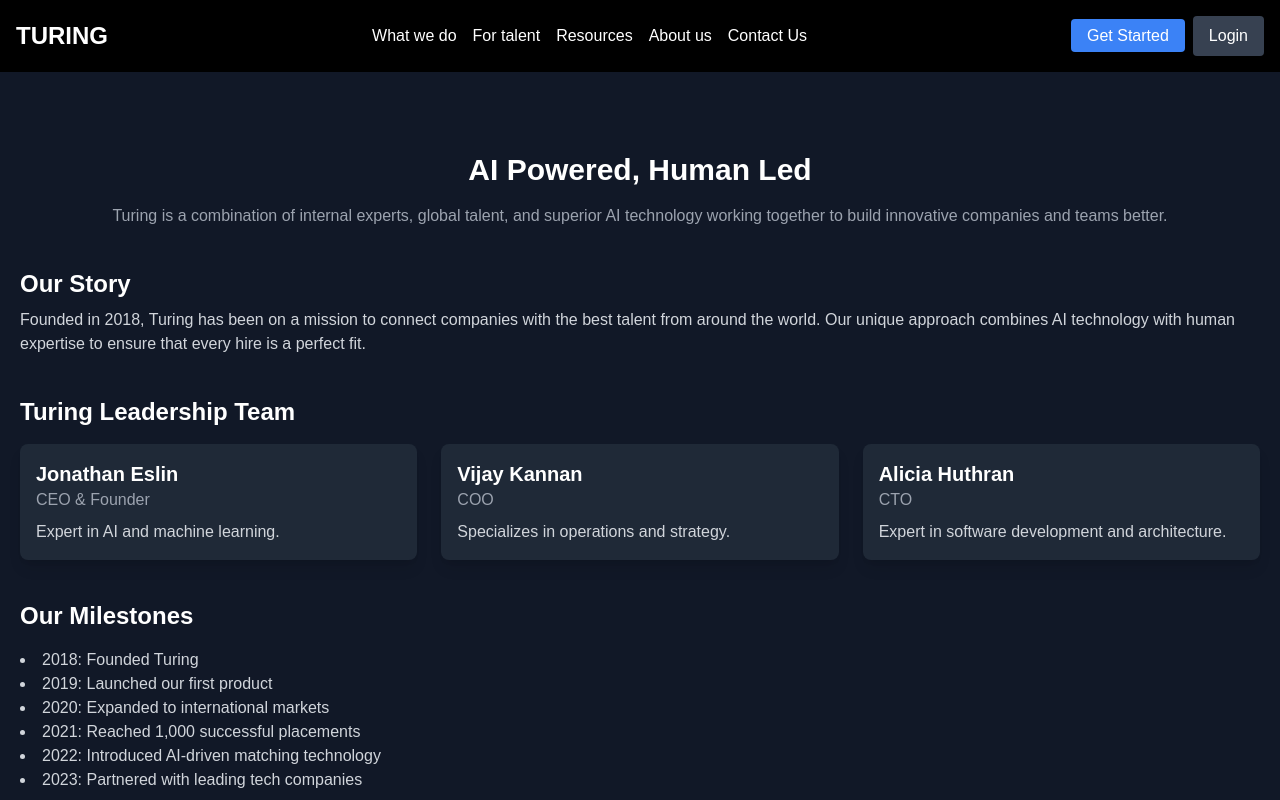
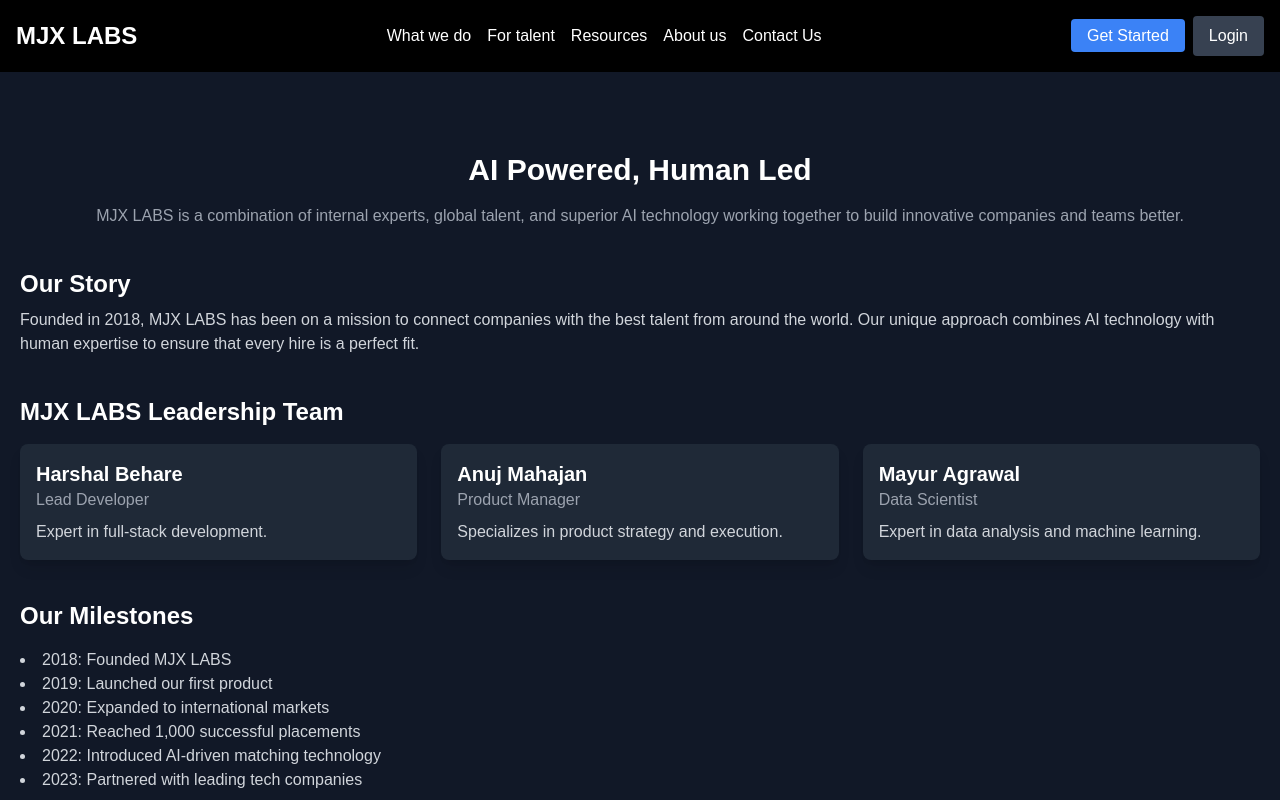
Before and after one commit to Harshal-behare/mjxlabs, a Next.js app: page /about in a window 1280 px wide. Shown: the top 800 px of the page. Built offline with nearby package versions, Linux system fonts and the light colour scheme.

Commit message:
changed the names of turing to mjx and added the names of members

```diff
--- a/src/app/about/page.js
+++ b/src/app/about/page.js
@@ -6,37 +6,37 @@ const About = () => {
   return ( <div className="py-20 px-5 bg-gray-900 text-white min-h-screen flex flex-col">
     <h1 className="text-3xl font-bold text-center">AI Powered, Human Led</h1>
     <p className="text-center mt-4 text-gray-400">
-      Turing is a combination of internal experts, global talent, and superior AI technology working together to build innovative companies and teams better.
+      MJX LABS is a combination of internal experts, global talent, and superior AI technology working together to build innovative companies and teams better.
     </p>
 
     <h2 className="text-2xl font-bold mt-10">Our Story</h2>
     <p className="mt-2 text-gray-300">
-      Founded in 2018, Turing has been on a mission to connect companies with the best talent from around the world. Our unique approach combines AI technology with human expertise to ensure that every hire is a perfect fit.
+      Founded in 2018, MJX LABS has been on a mission to connect companies with the best talent from around the world. Our unique approach combines AI technology with human expertise to ensure that every hire is a perfect fit.
     </p>
 
-    <h2 className="text-2xl font-bold mt-10">Turing Leadership Team</h2>
+    <h2 className="text-2xl font-bold mt-10">MJX LABS Leadership Team</h2>
     <div className="grid grid-cols-1 md:grid-cols-2 lg:grid-cols-3 gap-6 mt-4">
       <div className="bg-gray-800 p-4 rounded-lg shadow-lg">
-        <h3 className="text-xl font-semibold">Jonathan Eslin</h3>
-        <p className="text-gray-400">CEO & Founder</p>
-        <p className="text-gray-300 mt-2">Expert in AI and machine learning.</p>
+        <h3 className="text-xl font-semibold">Harshal Behare</h3>
+        <p className="text-gray-400">Lead Developer</p>
+        <p className="text-gray-300 mt-2">Expert in full-stack development.</p>
       </div>
       <div className="bg-gray-800 p-4 rounded-lg shadow-lg">
-        <h3 className="text-xl font-semibold">Vijay Kannan</h3>
-        <p className="text-gray-400">COO</p>
-        <p className="text-gray-300 mt-2">Specializes in operations and strategy.</p>
+        <h3 className="text-xl font-semibold">Anuj Mahajan</h3>
+        <p className="text-gray-400">Product Manager</p>
+        <p className="text-gray-300 mt-2">Specializes in product strategy and execution.</p>
       </div>
       <div className="bg-gray-800 p-4 rounded-lg shadow-lg">
-        <h3 className="text-xl font-semibold">Alicia Huthran</h3>
-        <p className="text-gray-400">CTO</p>
-        <p className="text-gray-300 mt-2">Expert in software development and architecture.</p>
+        <h3 className="text-xl font-semibold">Mayur Agrawal</h3>
+        <p className="text-gray-400">Data Scientist</p>
+        <p className="text-gray-300 mt-2">Expert in data analysis and machine learning.</p>
       </div>
     </div>
 
     <h2 className="text-2xl font-bold mt-10">Our Milestones</h2>
     <div className="mt-4">
       <ul className="list-disc list-inside text-gray-300">
-        <li>2018: Founded Turing</li>
+        <li>2018: Founded MJX LABS</li>
         <li>2019: Launched our first product</li>
         <li>2020: Expanded to international markets</li>
         <li>2021: Reached 1,000 successful placements</li>
@@ -61,14 +61,14 @@ const About = () => {
       </div>
     </div>
 
-    <h2 className="text-2xl font-bold mt-10">Ways to Engage with Turing</h2>
+    <h2 className="text-2xl font-bold mt-10">Ways to Engage with MJX LABS</h2>
     <div className="flex flex-wrap justify-center gap-4 mt-4">
       <div className="bg-blue-600 text-white p-4 rounded-lg shadow-lg">
         <h3 className="font-bold">Start Your Journey</h3>
         <p>Innovate your business with AI-powered talent.</p>
       </div>
       <div className="bg-green-600 text-white p-4 rounded-lg shadow-lg">
-        <h3 className="font-bold">Work at Turing</h3>
+        <h3 className="font-bold">Work at MJX LABS</h3>
         <p>Join our AI infrastructure company.</p>
       </div>
       <div className="bg-purple-600 text-white p-4 rounded-lg shadow-lg">
--- a/src/app/blog/page.js
+++ b/src/app/blog/page.js
@@ -5,7 +5,7 @@ import React from "react";
 const Blog = () => {
   return (
     <div className="bg-gray-900 text-white min-h-screen flex flex-col p-5">
-      <h1 className="text-3xl font-bold text-center mt-10">Turing Blog</h1>
+      <h1 className="text-3xl font-bold text-center mt-10">MJX LABS Blog</h1>
       <p className="text-center mt-4 text-gray-400">
         AI-powered, human-led stories to inspire business innovation and transformation.
       </p>
--- a/src/app/clients/page.js
+++ b/src/app/clients/page.js
@@ -2,7 +2,7 @@ export default function ClientsLogin() {
   return (
     <div className="flex items-center justify-center min-h-screen p-8 bg-gray-100">
       <div className="bg-white p-8 rounded shadow-md w-full max-w-md">
-        <h2 className="text-2xl font-bold mb-6">Sign in</h2>
+        <h2 className="text-2xl font-bold mb-6">Sign in to MJX LABS</h2>
         <div className="mb-4">
           <label className="block text-sm font-medium text-gray-700">Email</label>
           <input
--- a/src/app/components/Header.js
+++ b/src/app/components/Header.js
@@ -27,7 +27,7 @@ export default function Header() {
 
   return (
     <header className="flex justify-between items-center p-4 bg-black text-white">
-      <Link href="/" className="text-2xl font-bold">TURING</Link>
+      <Link href="/" className="text-2xl font-bold">MJX LABS</Link>
       <nav className="flex space-x-4">
 
         <div className="relative">
--- a/src/app/how-to-get-hired.js
+++ b/src/app/how-to-get-hired.js
@@ -6,7 +6,7 @@ const HowToGetHired = () => {
   return (
     <div className="bg-gray-900 text-white min-h-screen flex flex-col p-5">
       <h1 className="text-3xl font-bold text-center mt-10">How to Get Hired</h1>
-      <p className="text-center mt-4 text-gray-400">How Turing works and how we match you to job opportunities.</p>
+      <p className="text-center mt-4 text-gray-400">How MJX LABS works and how we match you to job opportunities.</p>
       <div className="mt-10 p-6 bg-gray-800 rounded-lg shadow-lg">
         <h2 className="text-2xl font-bold">Overview</h2>
         <p className="mt-2 text-gray-400">Learn about the hiring process and how to prepare for interviews.</p>
--- a/src/app/talent-support.js
+++ b/src/app/talent-support.js
@@ -6,7 +6,7 @@ const TalentSupport = () => {
   return (
     <div className="bg-gray-900 text-white min-h-screen flex flex-col p-5">
       <h1 className="text-3xl font-bold text-center mt-10">Talent Support</h1>
-      <p className="text-center mt-4 text-gray-400">Get answers to common questions about job matching and more.</p>
+      <p className="text-center mt-4 text-gray-400">Get answers to common questions about job matching and more at MJX LABS.</p>
       <div className="mt-10 p-6 bg-gray-800 rounded-lg shadow-lg">
         <h2 className="text-2xl font-bold">Overview</h2>
         <p className="mt-2 text-gray-400">Find support resources and FAQs to assist you in your job search.</p>
```
